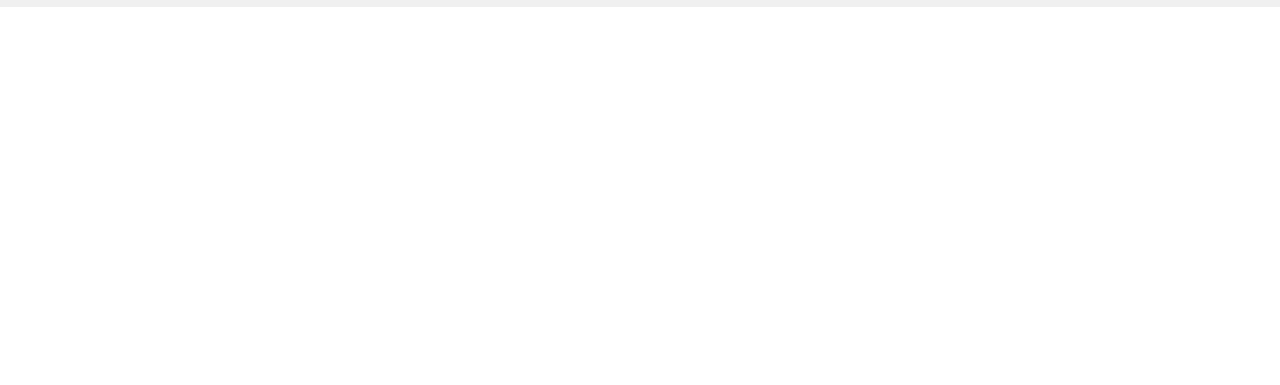
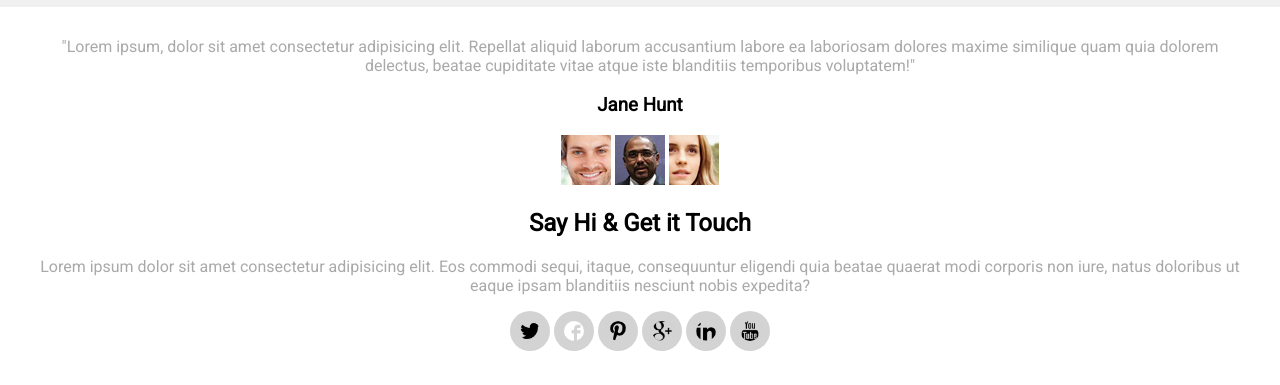
Before and after one commit to mateusgpontes/203-Notify, a plain HTML site: page index.html in a window 1280 px wide. Shown: the part 1249-1634 px from the top of the page. Before the commit the page ends 1256 px from the top, so only its background shows below. Drawn offline with Linux system fonts and the light colour scheme.

Commit message:
Adicionar e formatar o facilita-acesso

```diff
--- a/index.html
+++ b/index.html
@@ -62,5 +62,30 @@
 
         <iframe src="https://player.vimeo.com/video/238208262" height="300"frameborder="0" webkitallowfullscreen mozallowfullscreen allowfullscreen></iframe>
     </section>
+
+    <section class="facilita-acesso">
+        <p>"Lorem ipsum, dolor sit amet consectetur adipisicing elit. Repellat aliquid laborum accusantium labore ea laboriosam dolores maxime similique quam quia dolorem delectus, beatae cupiditate vitae atque iste blanditiis temporibus voluptatem!"</p>
+
+        <h3>Jane Hunt</h3>
+
+        <div class="pessoas">
+            <img src="img/pessoa1.jpg" alt="Contribuidor-1">
+            <img src="img/pessoa2.png" alt="Contribuidor-2">
+            <img src="img/pessoa3.png" alt="Contribuidor-3">
+        </div>
+
+        <h2>Say Hi & Get it Touch</h2>
+
+        <p>Lorem ipsum dolor sit amet consectetur adipisicing elit. Eos commodi sequi, itaque, consequuntur eligendi quia beatae quaerat modi corporis non iure, natus doloribus ut eaque ipsam blanditiis nesciunt nobis expedita?</p>
+
+        <div class="icons-fim">
+            <img src="img/icons-fim/twitter-logo-silhouette.png" alt="">
+            <img src="img/icons-fim/facebook-logo.png" alt="">
+            <img src="img/icons-fim/pinterest.png" alt="">
+            <img src="img/icons-fim/google-plus-logo.png" alt="">
+            <img src="img/icons-fim/linkedin-logo.png" alt="">
+            <img src="img/icons-fim/youtube-logo.png" alt="">
+        </div>
+    </section>
 </body>
 </html>
--- a/styles.css
+++ b/styles.css
@@ -1,6 +1,9 @@
 body{
     margin: 0;
     font-family: 'Roboto', sans-serif;
+}
+p{
+    color:darkgray;
 }
 
 .banner{
@@ -81,9 +84,6 @@ iframe{
     margin: 10px 0px;
 }
 
-.texto-video > p{
-    color: darkgray;
-}
 .texto-video > input{
     border-top-left-radius: 8px;
     border-bottom-left-radius: 8px;
@@ -103,6 +103,30 @@ iframe{
     color: white;
 
 }
+
+.facilita-acesso{
+    text-align: center;
+    justify-content: center;
+    margin:30px;
+}
+
+/*.facilita-acesso > .pessoas > img:hover{
+    background-clip: linear-gradient(to right,rgb(83, 198, 94)50%, rgb(83, 198, 94)50%);
+}*/
+
+.icons-fim img{
+    padding: 10px;
+    width: 20px;
+    background-color: lightgray;
+    border-radius: 100%;
+    border: none;
+}
+
+.icons-fim img:hover{
+    background-color: rgb(83, 198, 94);
+}
+
+
 @media(min-width: 768px){
     .banner{
         height: 38vw;
@@ -120,7 +144,6 @@ iframe{
 
     .conteudo p{
         margin: 30px 10%;
-        color: darkgray;
         font-size: 15px;
     }
 
```
Also changed, not shown: img/icons-fim/facebook-logo.png (added), img/icons-fim/google-plus-logo.png (added), img/icons-fim/linkedin-logo.png (added), img/icons-fim/pinterest.png (added), img/icons-fim/twitter-logo-silhouette.png (added), img/icons-fim/youtube-logo.png (added).
